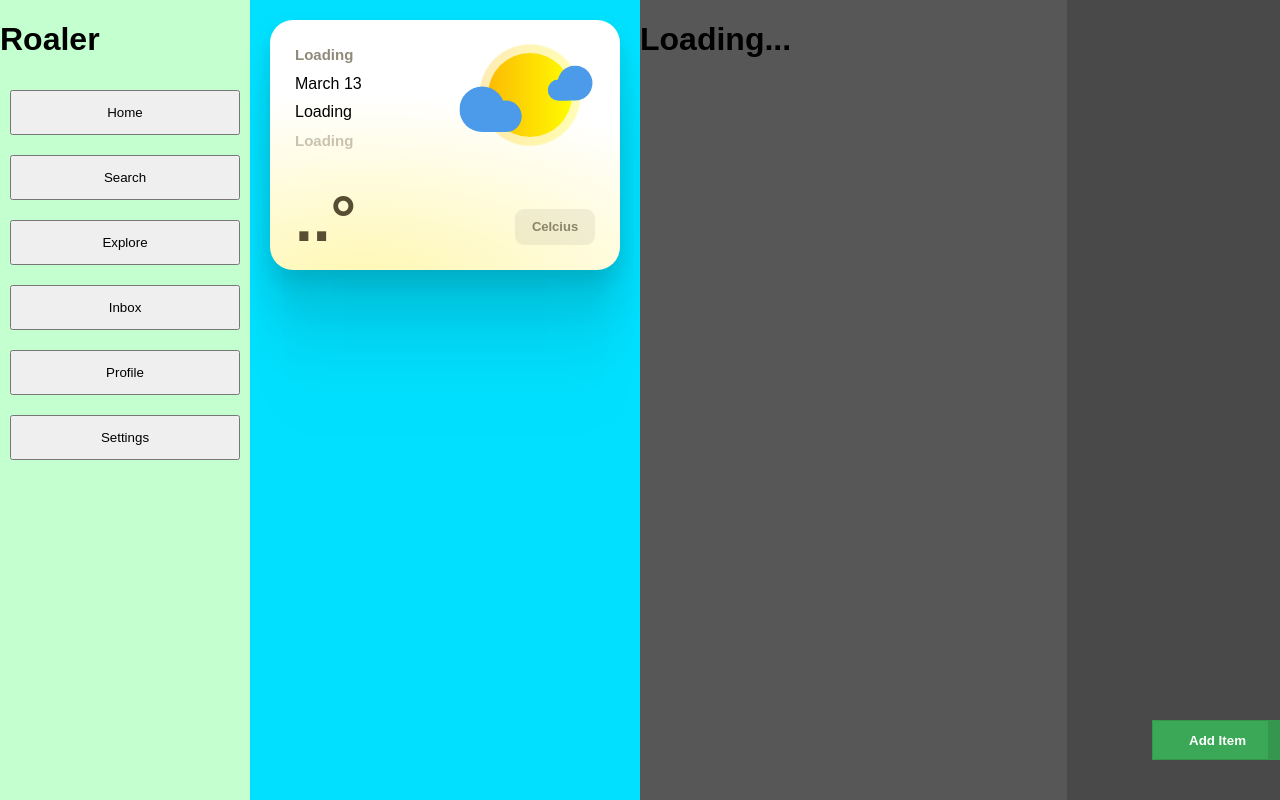
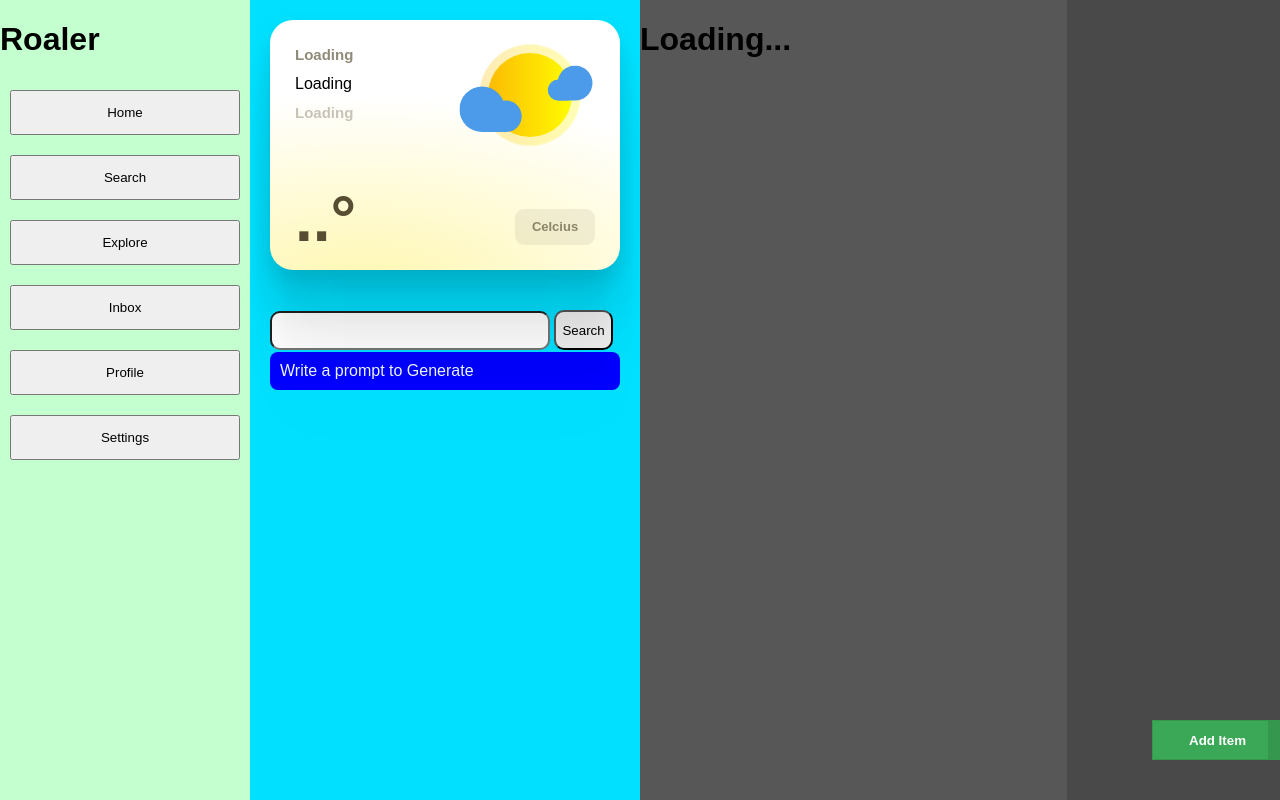
Before and after one commit to afayan/Roaler, a PHP site: page /explore.php in a window 1280 px wide. Run offline with PHP 8.4, Linux system fonts and the light colour scheme; the visitor is signed in with stand-in values (Sample User, id 1); data that the repository does not hold is empty.

Commit message:
explore page 3

```diff
--- a/explore.php
+++ b/explore.php
@@ -7,8 +7,9 @@ include_once "header.php";
 <head>
     <meta charset="UTF-8">
     <meta name="viewport" content="width=device-width, initial-scale=1.0">
-    <title>Document</title>
+    <title>Explore</title>
     <link rel="stylesheet" href="roaler.css">
+    <link rel="stylesheet" href="roaler2.css">
 </head>
 <body style="margin-left: 250px; overflow:hidden; background-color:bisque; display:flex; flex-direction:row; background-color:gray">
 
@@ -58,7 +59,6 @@ include_once "header.php";
 
   <div class="card-header">
     <span class="loc">Loading</span>
-    <span class="date">March 13</span>
     <span id="humidity">Loading</span>
     <span id="wind">Loading</span>
   </div>
@@ -68,10 +68,18 @@ include_once "header.php";
   <div class="temp-scale">
     <span>Celcius</span>
   </div>
+</div>
 
 
+  <div style="padding: 20px; padding-bottom:0px;">
+  <input type="text" name="prompt" id="prompt">
+  <button id="GoogleSearch">Search</button>
 
-</div>
+  </div>
+
+  <div id="promptResponse">Write a prompt to Generate</div>
+
+
 
 </div>
 
@@ -86,6 +94,57 @@ include_once "header.php";
 <div id="media"></div>
 </body>
 </html>
+
+<script type="importmap">
+      {
+        "imports": {
+          "@google/generative-ai": "https://esm.run/@google/generative-ai"
+        }
+      }
+    </script>
+  <script type="module">
+      import { GoogleGenerativeAI } from "@google/generative-ai";
+
+      // Fetch your API_KEY
+      const API_KEY = "AIzaSyDE9P2l92a_9v9FF4NzfiGbJnvBM8Hadgc";
+
+      // Access your API key (see "Set up your API key" above)
+      const genAI = new GoogleGenerativeAI(API_KEY);
+
+      // ...
+
+      // The Gemini 1.5 models are versatile and work with most use cases
+      const model = genAI.getGenerativeModel({ model: "gemini-1.5-flash"});
+
+      console.log("Gemini accessed")
+
+      document.getElementById('GoogleSearch').addEventListener('click', function() {
+
+        document.getElementById('promptResponse').textContent = 'generating...'
+        prompt = document.getElementById('prompt').value
+        run(prompt)
+      })
+
+
+
+
+      async function run(prompt) {
+  // The Gemini 1.5 models are versatile and work with both text-only and multimodal prompts
+
+      // const prompt = "Write a story about a magic backpack."
+
+      const result = await model.generateContent(prompt);
+      const response = await result.response;
+      const text = response.text();
+      console.log(text);
+      document.getElementById('promptResponse').textContent = text
+}
+
+
+
+      // ...
+</script>
+
 
 <script>
 
@@ -231,17 +290,33 @@ include_once "header.php";
 
       html = ' '
 
-      mediaObj.forEach(element => {
+      mediaObj.slice().reverse().forEach(element => {
         if (element.type === 'movie') {
 
           html += `<div class="mediaCard">
                 <div class="mediaCard-image" style="background-image: url('images/${element.image}');"></div>
                 <div class="newscard-content">
-                  <h2 class="newscard-title">${element.title}</h2>
+                  <h2 class="newscard-title">Movie - ${element.title}</h2>
                 </div>
               </div>
               `
+        }
 
+
+        else if (element.type === 'song') {
+          html+= `<div class="songCard" onclick="window.location.href = '${element.url}'">
+        <img src="images/${element.image}" alt="pp" id="songPic">
+
+        <div style="display: flex; flex-direction:column">
+        <p>Song - ${element.title}</p>
+
+        <label class="container1">
+        <input type="checkbox">
+          <svg viewBox="0 0 384 512" height="1em" xmlns="http://www.w3.org/2000/svg" class="play"><path d="M73 39c-14.8-9.1-33.4-9.4-48.5-.9S0 62.6 0 80V432c0 17.4 9.4 33.4 24.5 41.9s33.7 8.1 48.5-.9L361 297c14.3-8.7 23-24.2 23-41s-8.7-32.2-23-41L73 39z"></path></svg>
+          <svg viewBox="0 0 320 512" height="1em" xmlns="http://www.w3.org/2000/svg" class="pause"><path d="M48 64C21.5 64 0 85.5 0 112V400c0 26.5 21.5 48 48 48H80c26.5 0 48-21.5 48-48V112c0-26.5-21.5-48-48-48H48zm192 0c-26.5 0-48 21.5-48 48V400c0 26.5 21.5 48 48 48h32c26.5 0 48-21.5 48-48V112c0-26.5-21.5-48-48-48H240z"></path></svg></label>
+
+        </div>
+      </div>`
         }
       });
 
@@ -249,5 +324,4 @@ include_once "header.php";
 
     }
 
-
 </script>
--- a/header.php
+++ b/header.php
@@ -6,7 +6,6 @@ session_start();
 <head>
     <meta charset="UTF-8">
     <meta name="viewport" content="width=device-width, initial-scale=1.0">
-    <title>Profile</title>
     <link rel="stylesheet" href="roaler.css">
 </head>
 <body>
--- a/roaler.css
+++ b/roaler.css
@@ -361,6 +363,7 @@ background-color: aqua;
 .weathercard {
   width: 300px;
   height: 200px;
+  min-height: 200px;
   margin: 20px;
   position: relative;
   padding: 25px;
--- a/roaler2.css
+++ b/roaler2.css
@@ -0,0 +1,45 @@
+.songCard{
+    width: 270px;
+    height: 120px;
+    background-color: bisque;
+    margin: 16px;
+    border-radius: 8px;
+    display: flex;
+    flex-direction: row;
+}
+
+
+#songPic{
+    width: 90px;
+    height: 100%;
+    object-fit: cover;
+    margin: 0px;
+    margin-right: 20px;
+    border-radius: 8px;
+
+}
+
+#promptResponse{
+    background-color: blue;
+    color: aliceblue;
+    transition: 2s;
+    width: 330px;
+    margin: 20px;
+    padding: 10px;
+    font-family: Arial, Helvetica, sans-serif;
+    border-radius: 8px;
+    margin-top: 2px;
+    height: max-content;
+}
+
+#prompt{
+    padding: 10px;
+    border-radius: 10px;
+    width: 80%;
+}
+
+#GoogleSearch{
+    border-radius: 10px;
+    width: max-content;
+    height: 40px;
+}
```
Also changed, not shown: other parts of roaler.css (+63 -3 lines), images/mq2 (1).webp (added), images/mq2.webp (added), images/shine.webp (added).
